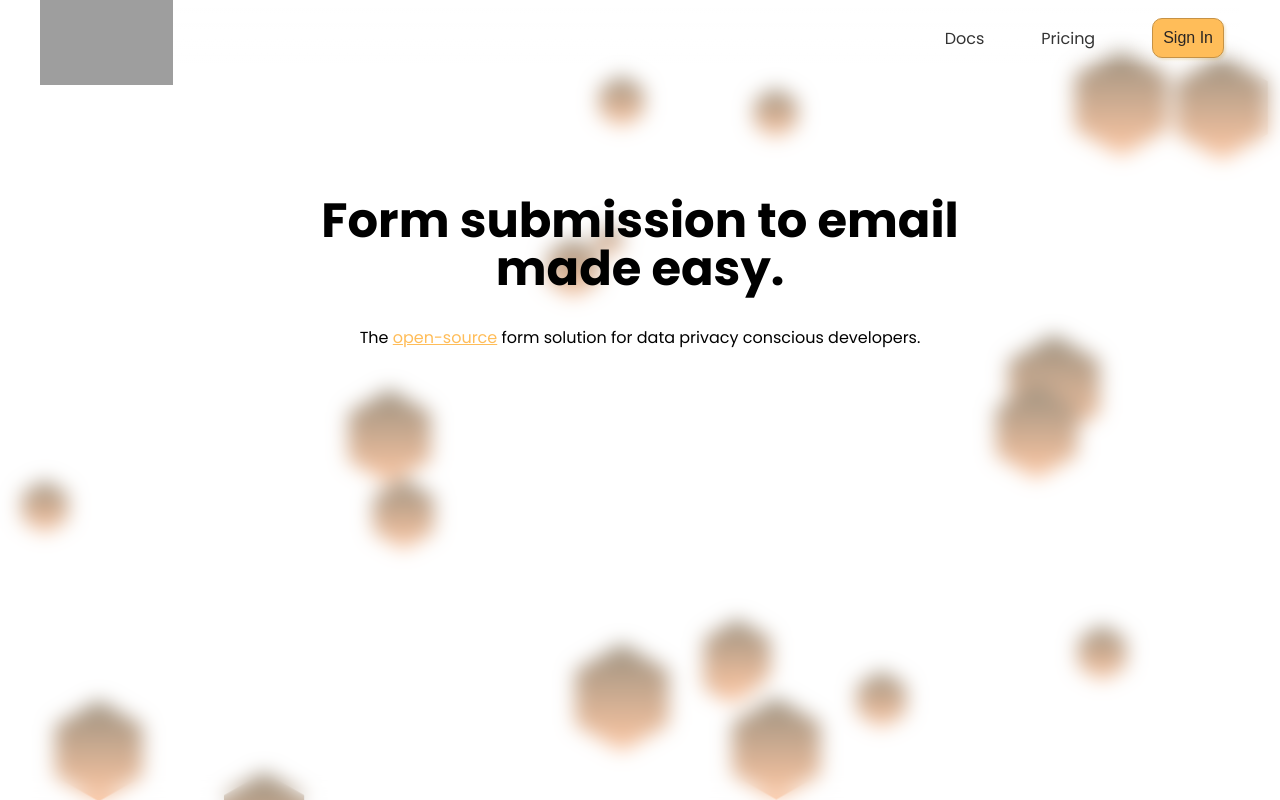
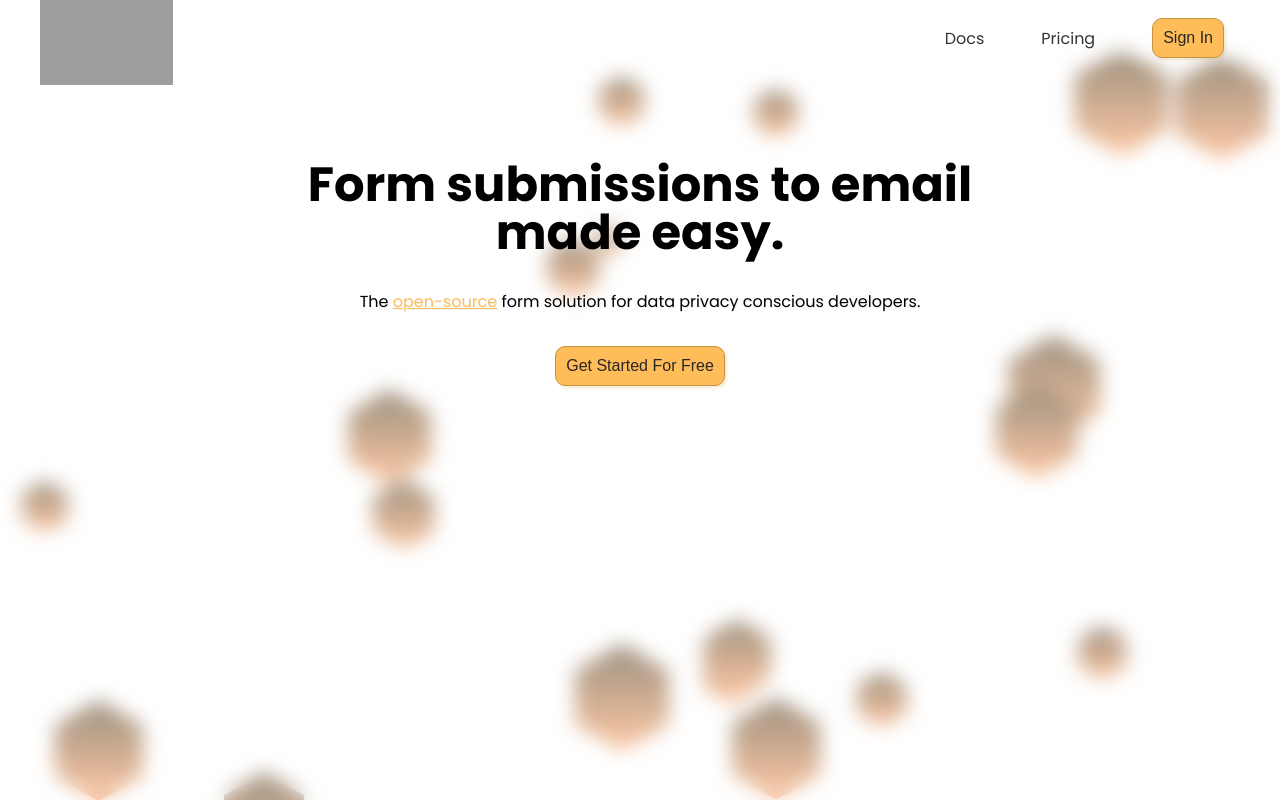
Before and after one commit to FormBee/FormBee, an Angular app in the folder client/FormBee/: page /home in a window 1280 px wide. Built offline with nearby package versions, Linux system fonts and the light colour scheme; grey boxes are pictures that could not be loaded.

Commit message:
Added "Get Started for free" button.

```diff
--- a/client/FormBee/src/app/landing-header/landing-header.component.html
+++ b/client/FormBee/src/app/landing-header/landing-header.component.html
@@ -2,7 +2,9 @@
     <!-- <img src="../../assets/Untitled design (2).png"/> -->
     <div class="blured-background"></div>
     <div class="header-content">
-      <h1>Form submission to email made easy.</h1>
+      <h1>Form submissions to email made easy.</h1>
       <p>The <a href="https://github.com/Oia20/FormBee">open-source</a> form solution for data privacy conscious developers.</p>
+    <button class="button">Get Started For Free</button>
+
     </div>
   </div>
--- a/client/FormBee/src/app/landing-header/landing-header.component.scss
+++ b/client/FormBee/src/app/landing-header/landing-header.component.scss
@@ -17,12 +17,16 @@
     font-size: 3rem;
     margin: 0;
     line-height: 3rem;
+    text-shadow:2px whitesmoke ;
   }
 
   p {
     font-size: 1rem;
     margin: 0;
     margin-top: 2rem;
+    text-shadow:1px 1px whitesmoke ;
+
+
   }
 
   img {
@@ -40,3 +44,25 @@
 a {
   color: #FFBD59;
 }
+
+.button {
+  background-color: #FFBD59;
+  color:#2a2624;
+  padding: 10px;
+  border: none;
+  border-radius: 10px;
+  cursor: pointer;
+  font-size: 16px;
+  transition: background-color, box-shadow 0.3s ease-out;
+  overflow: hidden;
+  border: solid 1px #c69245;
+  box-shadow: rgba(204, 155, 39, 0.2) 1.95px 1.95px 2.6px;
+  margin-top: 2rem;
+}
+
+.button:hover {
+  background-color: #c69245;
+  border: solid 1px #FFBD59;
+  box-shadow: rgba(204, 155, 39, 0.4) 5px 5px, rgba(204, 155, 39, 0.3) 10px 10px, rgba(204, 155, 39, 0.2) 15px 15px, rgba(204, 155, 39, 0.1) 20px 20px, rgba(204, 155, 39, 0.05) 25px 25px;
+
+}
```
